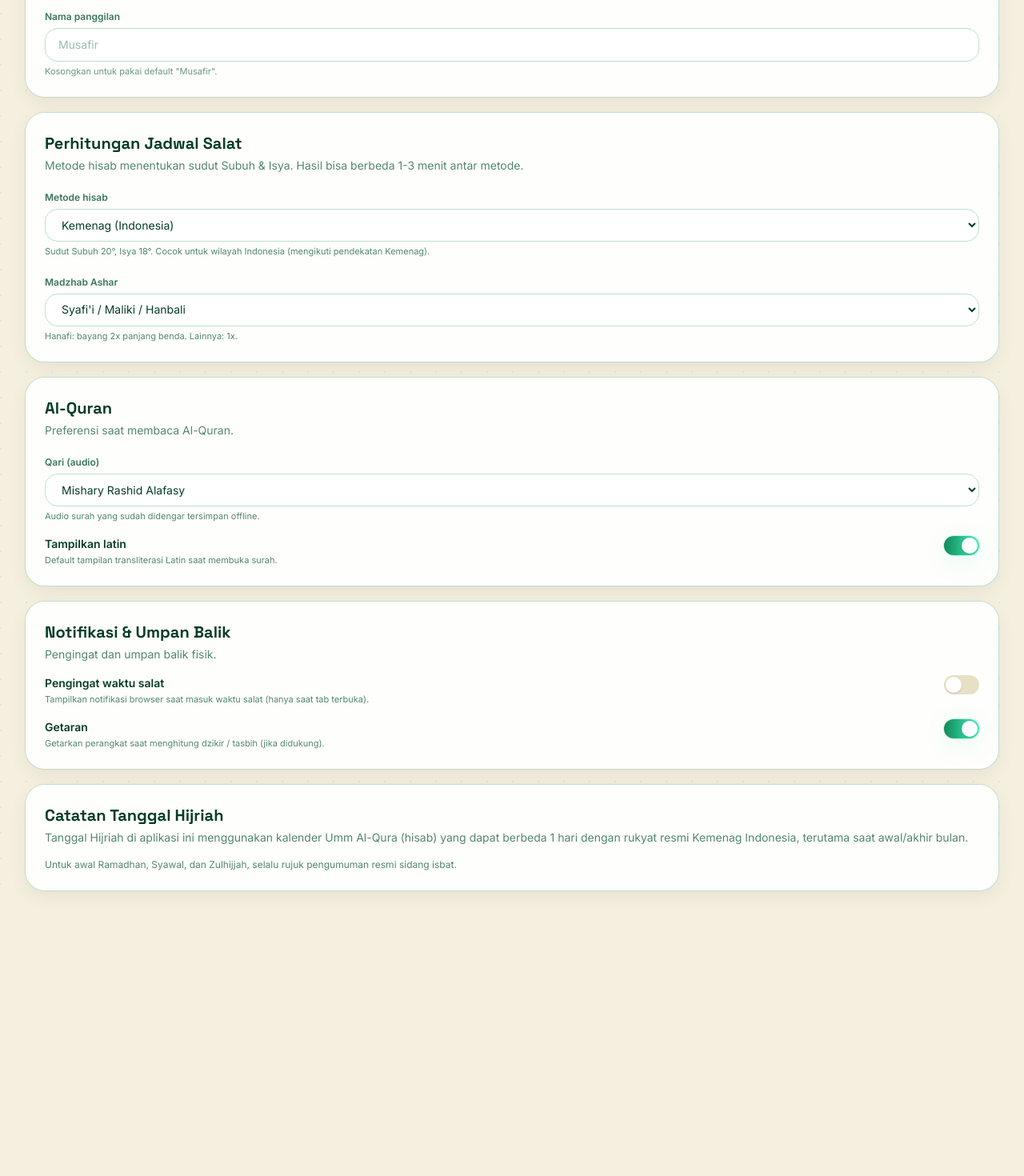
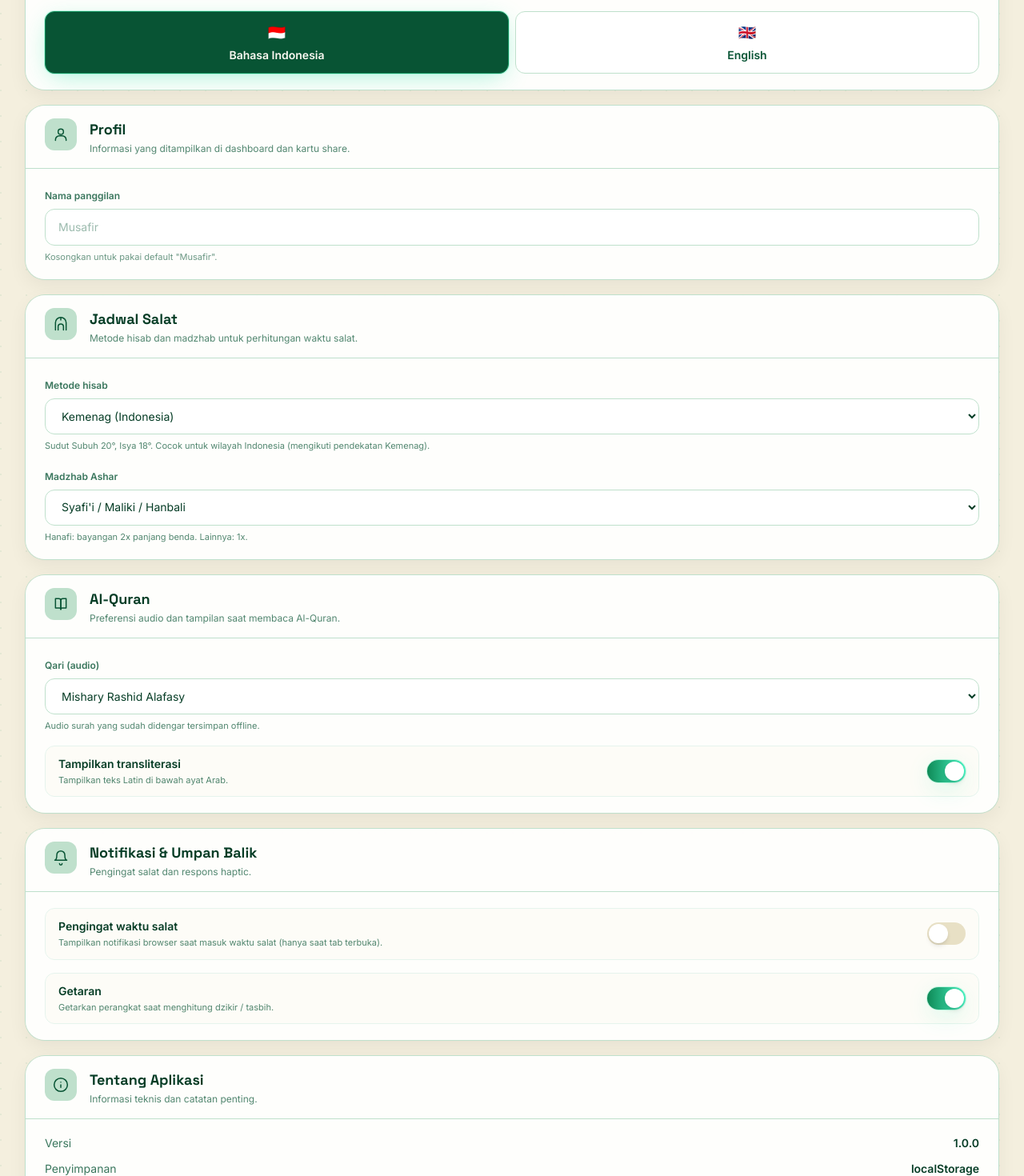
Before and after one commit to airi-drop/MuslimTask, a Next.js app: page /settings in a window 1280 px wide. Shown: the part 400-1870 px from the top of the page at 80% size. Before the commit the page ends 1533 px from the top, so only its background shows below. Built offline with nearby package versions, Linux system fonts and the light colour scheme.

Commit message:
feat(settings): professional redesign with icons, sections, and language toggle (ID/EN)

```diff
--- a/src/components/SettingsPanel.tsx
+++ b/src/components/SettingsPanel.tsx
@@ -6,11 +6,13 @@ import {
   CALC_METHOD_DESC,
   CALC_METHOD_LABEL,
   DEFAULT_SETTINGS,
+  LANGUAGE_LABEL,
   MADHAB_LABEL,
   QARI_LABEL,
   loadSettings,
   saveSettings,
   type CalcMethod,
+  type Language,
   type Madhab,
   type Qari,
   type Settings,
@@ -34,29 +36,52 @@ export function SettingsPanel() {
     setTimeout(() => setSaved(false), 1500);
   }
 
+  const t = s.language === "en" ? en : id;
+
   return (
     <div className="space-y-4 sm:space-y-5">
       <PageHeader
-        eyebrow="Pengaturan"
-        title="Pengaturan"
-        description="Sesuaikan nama, metode hisab, qari, notifikasi, dan getaran."
+        eyebrow={t.eyebrow}
+        title={t.title}
+        description={t.description}
         back={{ href: "/", label: "Dashboard" }}
       />
 
       {saved && (
-        <div className="rounded-2xl border border-neon-400/40 bg-neon-400/10 px-4 py-2 text-xs font-semibold text-neon-700 dark:text-neon-300">
-          Tersimpan ✓
+        <div className="flex items-center gap-2 rounded-2xl border border-neon-400/40 bg-neon-400/10 px-4 py-2.5">
+          <CheckCircleIcon className="h-4 w-4 text-neon-600 dark:text-neon-400" />
+          <span className="text-xs font-semibold text-neon-700 dark:text-neon-300">
+            {t.saved}
+          </span>
         </div>
       )}
 
+      {/* Language */}
+      <Section icon={<GlobeIcon />} title={t.langTitle} desc={t.langDesc}>
+        <div className="flex gap-2">
+          {(Object.keys(LANGUAGE_LABEL) as Language[]).map((lang) => (
+            <button
+              key={lang}
+              onClick={() => update("language", lang)}
+              disabled={!hydrated}
+              className={`flex-1 rounded-xl border px-4 py-3 text-center text-sm font-semibold transition ${
+                s.language === lang
+                  ? "border-emerald-500 bg-emerald-700 text-parchment-50 shadow-glow"
+                  : "border-emerald-100 bg-white text-emerald-700 hover:border-emerald-200 dark:border-emerald-900/60 dark:bg-space-900 dark:text-parchment-100 dark:hover:border-emerald-700"
+              }`}
+            >
+              <span className="text-lg">{lang === "id" ? "🇮🇩" : "🇬🇧"}</span>
+              <div className="mt-1">{LANGUAGE_LABEL[lang]}</div>
+            </button>
+          ))}
+        </div>
+      </Section>
+
       {/* Profile */}
-      <Section
-        title="Profil"
-        desc="Nama yang dipakai pada salam dan kartu share."
-      >
+      <Section icon={<UserIcon />} title={t.profileTitle} desc={t.profileDesc}>
         <label className="block">
           <span className="text-xs font-semibold text-emerald-700/80 dark:text-parchment-100/70">
-            Nama panggilan
+            {t.nameLabel}
           </span>
           <input
             type="text"
@@ -65,28 +90,25 @@ export function SettingsPanel() {
             disabled={!hydrated}
             placeholder="Musafir"
             maxLength={32}
-            className="mt-1 w-full rounded-2xl border border-emerald-100 bg-white px-4 py-2.5 text-sm text-emerald-800 placeholder:text-emerald-700/40 focus:border-neon-400 focus:outline-none dark:border-emerald-900/60 dark:bg-space-900 dark:text-parchment-50 dark:placeholder:text-parchment-100/40"
+            className="mt-1.5 w-full rounded-xl border border-emerald-100 bg-white px-4 py-3 text-sm text-emerald-800 placeholder:text-emerald-700/40 focus:border-neon-400 focus:outline-none focus:ring-2 focus:ring-neon-400/20 dark:border-emerald-900/60 dark:bg-space-900 dark:text-parchment-50 dark:placeholder:text-parchment-100/40"
           />
-          <p className="mt-1 text-[11px] text-emerald-700/60 dark:text-parchment-100/50">
-            Kosongkan untuk pakai default &quot;Musafir&quot;.
+          <p className="mt-1.5 text-[11px] text-emerald-700/60 dark:text-parchment-100/50">
+            {t.nameHint}
           </p>
         </label>
       </Section>
 
       {/* Prayer calculation */}
-      <Section
-        title="Perhitungan Jadwal Salat"
-        desc="Metode hisab menentukan sudut Subuh & Isya. Hasil bisa berbeda 1-3 menit antar metode."
-      >
+      <Section icon={<MosqueIcon />} title={t.prayerTitle} desc={t.prayerDesc}>
         <label className="block">
           <span className="text-xs font-semibold text-emerald-700/80 dark:text-parchment-100/70">
-            Metode hisab
+            {t.calcLabel}
           </span>
           <select
             value={s.calcMethod}
             onChange={(e) => update("calcMethod", e.target.value as CalcMethod)}
             disabled={!hydrated}
-            className="mt-1 w-full rounded-2xl border border-emerald-100 bg-white px-4 py-2.5 text-sm text-emerald-800 focus:border-neon-400 focus:outline-none dark:border-emerald-900/60 dark:bg-space-900 dark:text-parchment-50"
+            className="mt-1.5 w-full rounded-xl border border-emerald-100 bg-white px-4 py-3 text-sm text-emerald-800 focus:border-neon-400 focus:outline-none focus:ring-2 focus:ring-neon-400/20 dark:border-emerald-900/60 dark:bg-space-900 dark:text-parchment-50"
           >
             {(Object.keys(CALC_METHOD_LABEL) as CalcMethod[]).map((m) => (
               <option key={m} value={m}>
@@ -94,20 +116,20 @@ export function SettingsPanel() {
               </option>
             ))}
           </select>
-          <p className="mt-1 break-words text-[11px] text-emerald-700/70 dark:text-parchment-100/60">
+          <p className="mt-1.5 break-words text-[11px] text-emerald-700/70 dark:text-parchment-100/60">
             {CALC_METHOD_DESC[s.calcMethod]}
           </p>
         </label>
 
         <label className="mt-4 block">
           <span className="text-xs font-semibold text-emerald-700/80 dark:text-parchment-100/70">
-            Madzhab Ashar
+            {t.madhabLabel}
           </span>
           <select
             value={s.madhab}
             onChange={(e) => update("madhab", e.target.value as Madhab)}
             disabled={!hydrated}
-            className="mt-1 w-full rounded-2xl border border-emerald-100 bg-white px-4 py-2.5 text-sm text-emerald-800 focus:border-neon-400 focus:outline-none dark:border-emerald-900/60 dark:bg-space-900 dark:text-parchment-50"
+            className="mt-1.5 w-full rounded-xl border border-emerald-100 bg-white px-4 py-3 text-sm text-emerald-800 focus:border-neon-400 focus:outline-none focus:ring-2 focus:ring-neon-400/20 dark:border-emerald-900/60 dark:bg-space-900 dark:text-parchment-50"
           >
             {(Object.keys(MADHAB_LABEL) as Madhab[]).map((m) => (
               <option key={m} value={m}>
@@ -115,26 +137,23 @@ export function SettingsPanel() {
               </option>
             ))}
           </select>
-          <p className="mt-1 text-[11px] text-emerald-700/70 dark:text-parchment-100/60">
-            Hanafi: bayang 2x panjang benda. Lainnya: 1x.
+          <p className="mt-1.5 text-[11px] text-emerald-700/70 dark:text-parchment-100/60">
+            {t.madhabHint}
           </p>
         </label>
       </Section>
 
       {/* Quran */}
-      <Section
-        title="Al-Quran"
-        desc="Preferensi saat membaca Al-Quran."
-      >
+      <Section icon={<BookIcon />} title={t.quranTitle} desc={t.quranDesc}>
         <label className="block">
           <span className="text-xs font-semibold text-emerald-700/80 dark:text-parchment-100/70">
-            Qari (audio)
+            {t.qariLabel}
           </span>
           <select
             value={s.qari}
             onChange={(e) => update("qari", e.target.value as Qari)}
             disabled={!hydrated}
-            className="mt-1 w-full rounded-2xl border border-emerald-100 bg-white px-4 py-2.5 text-sm text-emerald-800 focus:border-neon-400 focus:outline-none dark:border-emerald-900/60 dark:bg-space-900 dark:text-parchment-50"
+            className="mt-1.5 w-full rounded-xl border border-emerald-100 bg-white px-4 py-3 text-sm text-emerald-800 focus:border-neon-400 focus:outline-none focus:ring-2 focus:ring-neon-400/20 dark:border-emerald-900/60 dark:bg-space-900 dark:text-parchment-50"
           >
             {(Object.keys(QARI_LABEL) as Qari[]).map((q) => (
               <option key={q} value={q}>
@@ -142,14 +161,14 @@ export function SettingsPanel() {
               </option>
             ))}
           </select>
-          <p className="mt-1 text-[11px] text-emerald-700/70 dark:text-parchment-100/60">
-            Audio surah yang sudah didengar tersimpan offline.
+          <p className="mt-1.5 text-[11px] text-emerald-700/70 dark:text-parchment-100/60">
+            {t.qariHint}
           </p>
         </label>
 
         <Toggle
-          label="Tampilkan latin"
-          desc="Default tampilan transliterasi Latin saat membuka surah."
+          label={t.latinLabel}
+          desc={t.latinDesc}
           checked={s.showLatin}
           onChange={(v) => update("showLatin", v)}
           disabled={!hydrated}
@@ -157,63 +176,79 @@ export function SettingsPanel() {
       </Section>
 
       {/* Notifications & Feedback */}
-      <Section
-        title="Notifikasi & Umpan Balik"
-        desc="Pengingat dan umpan balik fisik."
-      >
+      <Section icon={<BellIcon />} title={t.notifTitle} desc={t.notifDesc}>
         <Toggle
-          label="Pengingat waktu salat"
-          desc="Tampilkan notifikasi browser saat masuk waktu salat (hanya saat tab terbuka)."
+          label={t.prayerNotifLabel}
+          desc={t.prayerNotifDesc}
           checked={s.notifications}
           onChange={(v) => update("notifications", v)}
           disabled={!hydrated}
         />
         <Toggle
-          label="Getaran"
-          desc="Getarkan perangkat saat menghitung dzikir / tasbih (jika didukung)."
+          label={t.vibrateLabel}
+          desc={t.vibrateDesc}
           checked={s.vibrate}
           onChange={(v) => update("vibrate", v)}
           disabled={!hydrated}
         />
       </Section>
 
-      {/* Hijri note */}
-      <Section
-        title="Catatan Tanggal Hijriah"
-        desc="Tanggal Hijriah di aplikasi ini menggunakan kalender Umm Al-Qura (hisab) yang dapat berbeda 1 hari dengan rukyat resmi Kemenag Indonesia, terutama saat awal/akhir bulan."
-      >
-        <p className="text-xs text-emerald-700/70 dark:text-parchment-100/60">
-          Untuk awal Ramadhan, Syawal, dan Zulhijjah, selalu rujuk pengumuman
-          resmi sidang isbat.
+      {/* About */}
+      <Section icon={<InfoIcon />} title={t.aboutTitle} desc={t.aboutDesc}>
+        <div className="space-y-3">
+          <div className="flex items-center justify-between">
+            <span className="text-sm text-emerald-700/80 dark:text-parchment-100/70">{t.version}</span>
+            <span className="text-sm font-semibold text-emerald-800 dark:text-parchment-50">1.0.0</span>
+          </div>
+          <div className="flex items-center justify-between">
+            <span className="text-sm text-emerald-700/80 dark:text-parchment-100/70">{t.storage}</span>
+            <span className="text-sm font-semibold text-emerald-800 dark:text-parchment-50">localStorage</span>
+          </div>
+          <p className="text-[11px] text-emerald-700/60 dark:text-parchment-100/50">
+            {t.hijriNote}
           </p>
+        </div>
       </Section>
     </div>
   );
 }
 
+/* ─── Section with icon ─── */
+
 function Section({
+  icon,
   title,
   desc,
   children,
 }: {
+  icon: React.ReactNode;
   title: string;
   desc?: string;
   children: React.ReactNode;
 }) {
   return (
-    <section className="card p-5 sm:p-6">
-      <h2 className="font-display text-lg font-bold text-emerald-800 dark:text-parchment-50 sm:text-xl">
+    <section className="card overflow-hidden">
+      <div className="flex items-start gap-4 border-b border-emerald-100 px-5 py-4 dark:border-emerald-900/40 sm:px-6">
+        <div className="grid h-10 w-10 shrink-0 place-items-center rounded-xl bg-emerald-100 text-emerald-700 dark:bg-emerald-900/60 dark:text-neon-400">
+          {icon}
+        </div>
+        <div className="min-w-0">
+          <h2 className="font-display text-base font-bold text-emerald-800 dark:text-parchment-50 sm:text-lg">
             {title}
           </h2>
           {desc && (
-        <p className="mt-1 text-xs text-emerald-700/70 dark:text-parchment-100/60 sm:text-sm">
+            <p className="mt-0.5 text-xs text-emerald-700/70 dark:text-parchment-100/60">
               {desc}
             </p>
           )}
-      <div className="mt-4 space-y-4">{children}</div>
+        </div>
+      </div>
+      <div className="space-y-4 px-5 py-4 sm:px-6 sm:py-5">{children}</div>
     </section>
   );
 }
+
+/* ─── Toggle ─── */
 
 function Toggle({
   label,
@@ -229,7 +264,7 @@ function Toggle({
   disabled?: boolean;
 }) {
   return (
-    <div className="flex items-start justify-between gap-4">
+    <div className="flex items-center justify-between gap-4 rounded-xl border border-emerald-50 bg-parchment-50/50 px-4 py-3 dark:border-emerald-900/30 dark:bg-space-900/40">
       <div className="min-w-0">
         <div className="text-sm font-semibold text-emerald-800 dark:text-parchment-50">
           {label}
@@ -246,14 +281,14 @@ function Toggle({
         aria-checked={checked}
         onClick={() => onChange(!checked)}
         disabled={disabled}
-        className={`relative h-6 w-11 shrink-0 rounded-full transition disabled:opacity-50 ${
+        className={`relative h-7 w-12 shrink-0 rounded-full transition disabled:opacity-50 ${
           checked
             ? "bg-gradient-to-r from-emerald-500 to-neon-400 shadow-glow"
-            : "bg-parchment-200 dark:bg-space-900"
+            : "bg-parchment-200 dark:bg-space-800"
         }`}
       >
         <span
-          className={`absolute top-0.5 h-5 w-5 rounded-full bg-white shadow transition-all ${
+          className={`absolute top-0.5 h-6 w-6 rounded-full bg-white shadow-md transition-all ${
             checked ? "left-[22px]" : "left-0.5"
           }`}
         />
@@ -261,3 +296,141 @@ function Toggle({
     </div>
   );
 }
+
+/* ─── i18n strings ─── */
+
+const id = {
+  eyebrow: "Pengaturan",
+  title: "Pengaturan",
+  description: "Kelola profil, preferensi ibadah, notifikasi, dan tampilan aplikasi.",
+  saved: "Perubahan tersimpan",
+  langTitle: "Bahasa",
+  langDesc: "Pilih bahasa tampilan aplikasi.",
+  profileTitle: "Profil",
+  profileDesc: "Informasi yang ditampilkan di dashboard dan kartu share.",
+  nameLabel: "Nama panggilan",
+  nameHint: "Kosongkan untuk pakai default \"Musafir\".",
+  prayerTitle: "Jadwal Salat",
+  prayerDesc: "Metode hisab dan madzhab untuk perhitungan waktu salat.",
+  calcLabel: "Metode hisab",
+  madhabLabel: "Madzhab Ashar",
+  madhabHint: "Hanafi: bayangan 2x panjang benda. Lainnya: 1x.",
+  quranTitle: "Al-Quran",
+  quranDesc: "Preferensi audio dan tampilan saat membaca Al-Quran.",
+  qariLabel: "Qari (audio)",
+  qariHint: "Audio surah yang sudah didengar tersimpan offline.",
+  latinLabel: "Tampilkan transliterasi",
+  latinDesc: "Tampilkan teks Latin di bawah ayat Arab.",
+  notifTitle: "Notifikasi & Umpan Balik",
+  notifDesc: "Pengingat salat dan respons haptic.",
+  prayerNotifLabel: "Pengingat waktu salat",
+  prayerNotifDesc: "Tampilkan notifikasi browser saat masuk waktu salat (hanya saat tab terbuka).",
+  vibrateLabel: "Getaran",
+  vibrateDesc: "Getarkan perangkat saat menghitung dzikir / tasbih.",
+  aboutTitle: "Tentang Aplikasi",
+  aboutDesc: "Informasi teknis dan catatan penting.",
+  version: "Versi",
+  storage: "Penyimpanan",
+  hijriNote: "Tanggal Hijriah menggunakan kalender Umm Al-Qura (hisab) yang dapat berbeda 1 hari dengan rukyat resmi. Untuk awal Ramadhan, Syawal, dan Zulhijjah, selalu rujuk pengumuman resmi sidang isbat.",
+};
+
+const en: typeof id = {
+  eyebrow: "Settings",
+  title: "Settings",
+  description: "Manage your profile, worship preferences, notifications, and app display.",
+  saved: "Changes saved",
+  langTitle: "Language",
+  langDesc: "Choose the app display language.",
+  profileTitle: "Profile",
+  profileDesc: "Information shown on the dashboard and share card.",
+  nameLabel: "Display name",
+  nameHint: "Leave empty to use default \"Musafir\".",
+  prayerTitle: "Prayer Times",
+  prayerDesc: "Calculation method and madhab for prayer time computation.",
+  calcLabel: "Calculation method",
+  madhabLabel: "Asr madhab",
+  madhabHint: "Hanafi: shadow 2x object length. Others: 1x.",
+  quranTitle: "Al-Quran",
+  quranDesc: "Audio and display preferences when reading Al-Quran.",
+  qariLabel: "Reciter (audio)",
+  qariHint: "Listened surah audio is cached for offline use.",
+  latinLabel: "Show transliteration",
+  latinDesc: "Display Latin text below Arabic verses.",
+  notifTitle: "Notifications & Feedback",
+  notifDesc: "Prayer reminders and haptic responses.",
+  prayerNotifLabel: "Prayer time reminder",
+  prayerNotifDesc: "Show browser notification when prayer time enters (only while tab is open).",
+  vibrateLabel: "Vibration",
+  vibrateDesc: "Vibrate device when counting dzikir / tasbih.",
+  aboutTitle: "About",
+  aboutDesc: "Technical info and important notes.",
+  version: "Version",
+  storage: "Storage",
+  hijriNote: "Hijri dates use the Umm Al-Qura (calculated) calendar which may differ by 1 day from official sighting. For Ramadan, Eid, and Dhul Hijjah, always refer to official announcements.",
+};
+
+/* ─── Icons ─── */
+
+function CheckCircleIcon({ className }: { className?: string }) {
+  return (
+    <svg className={className} viewBox="0 0 24 24" fill="none" stroke="currentColor" strokeWidth="2" strokeLinecap="round" strokeLinejoin="round">
+      <circle cx="12" cy="12" r="10" />
+      <path d="m9 12 2 2 4-4" />
+    </svg>
+  );
+}
+
+function GlobeIcon() {
+  return (
+    <svg className="h-5 w-5" viewBox="0 0 24 24" fill="none" stroke="currentColor" strokeWidth="1.8" strokeLinecap="round" strokeLinejoin="round">
+      <circle cx="12" cy="12" r="10" />
+      <path d="M2 12h20M12 2a15.3 15.3 0 0 1 4 10 15.3 15.3 0 0 1-4 10 15.3 15.3 0 0 1-4-10 15.3 15.3 0 0 1 4-10Z" />
+    </svg>
+  );
+}
+
+function UserIcon() {
+  return (
+    <svg className="h-5 w-5" viewBox="0 0 24 24" fill="none" stroke="currentColor" strokeWidth="1.8" strokeLinecap="round" strokeLinejoin="round">
+      <circle cx="12" cy="8" r="4" />
+      <path d="M4 21v-1a6 6 0 0 1 6-6h4a6 6 0 0 1 6 6v1" />
+    </svg>
+  );
+}
+
+function MosqueIcon() {
+  return (
+    <svg className="h-5 w-5" viewBox="0 0 24 24" fill="none" stroke="currentColor" strokeWidth="1.8" strokeLinecap="round" strokeLinejoin="round">
+      <path d="M4 21V10a8 8 0 0 1 16 0v11" />
+      <path d="M8 21v-5a4 4 0 0 1 8 0v5" />
+      <path d="M12 3v3" />
+    </svg>
+  );
+}
+
+function BookIcon() {
+  return (
+    <svg className="h-5 w-5" viewBox="0 0 24 24" fill="none" stroke="currentColor" strokeWidth="1.8" strokeLinecap="round" strokeLinejoin="round">
+      <path d="M4 4h5a3 3 0 0 1 3 3v13a2 2 0 0 0-2-2H4V4Z" />
+      <path d="M20 4h-5a3 3 0 0 0-3 3v13a2 2 0 0 1 2-2h6V4Z" />
+    </svg>
+  );
+}
+
+function BellIcon() {
+  return (
+    <svg className="h-5 w-5" viewBox="0 0 24 24" fill="none" stroke="currentColor" strokeWidth="1.8" strokeLinecap="round" strokeLinejoin="round">
+      <path d="M6 8a6 6 0 1 1 12 0c0 7 3 8 3 8H3s3-1 3-8" />
+      <path d="M10 21a2 2 0 0 0 4 0" />
+    </svg>
+  );
+}
+
+function InfoIcon() {
+  return (
+    <svg className="h-5 w-5" viewBox="0 0 24 24" fill="none" stroke="currentColor" strokeWidth="1.8" strokeLinecap="round" strokeLinejoin="round">
+      <circle cx="12" cy="12" r="10" />
+      <path d="M12 16v-4M12 8h.01" />
+    </svg>
+  );
+}
--- a/src/lib/settings.ts
+++ b/src/lib/settings.ts
@@ -11,6 +11,8 @@ export type CalcMethod =
 export type Madhab = "Shafi" | "Hanafi";
 
 export type Qari = "alafasy" | "minshawi" | "sudais";
+
+export type Language = "id" | "en";
 
 export type Settings = {
   /** User-visible name. Empty string = use default "Musafir". */
@@ -27,6 +29,8 @@ export type Settings = {
   qari: Qari;
   /** Show transliteration in Quran reader by default. */
   showLatin: boolean;
+  /** UI language. */
+  language: Language;
 };
 
 export const DEFAULT_SETTINGS: Settings = {
@@ -37,6 +41,7 @@ export const DEFAULT_SETTINGS: Settings = {
   vibrate: true,
   qari: "alafasy",
   showLatin: true,
+  language: "id",
 };
 
 export function loadSettings(): Settings {
@@ -96,3 +101,8 @@ export const QARI_KEY: Record<Qari, "01" | "02" | "03" | "04" | "05"> = {
   minshawi: "01",
   sudais: "03",
 };
+
+export const LANGUAGE_LABEL: Record<Language, string> = {
+  id: "Bahasa Indonesia",
+  en: "English",
+};
```
Lines whose indentation alone changed are shown as unchanged.
